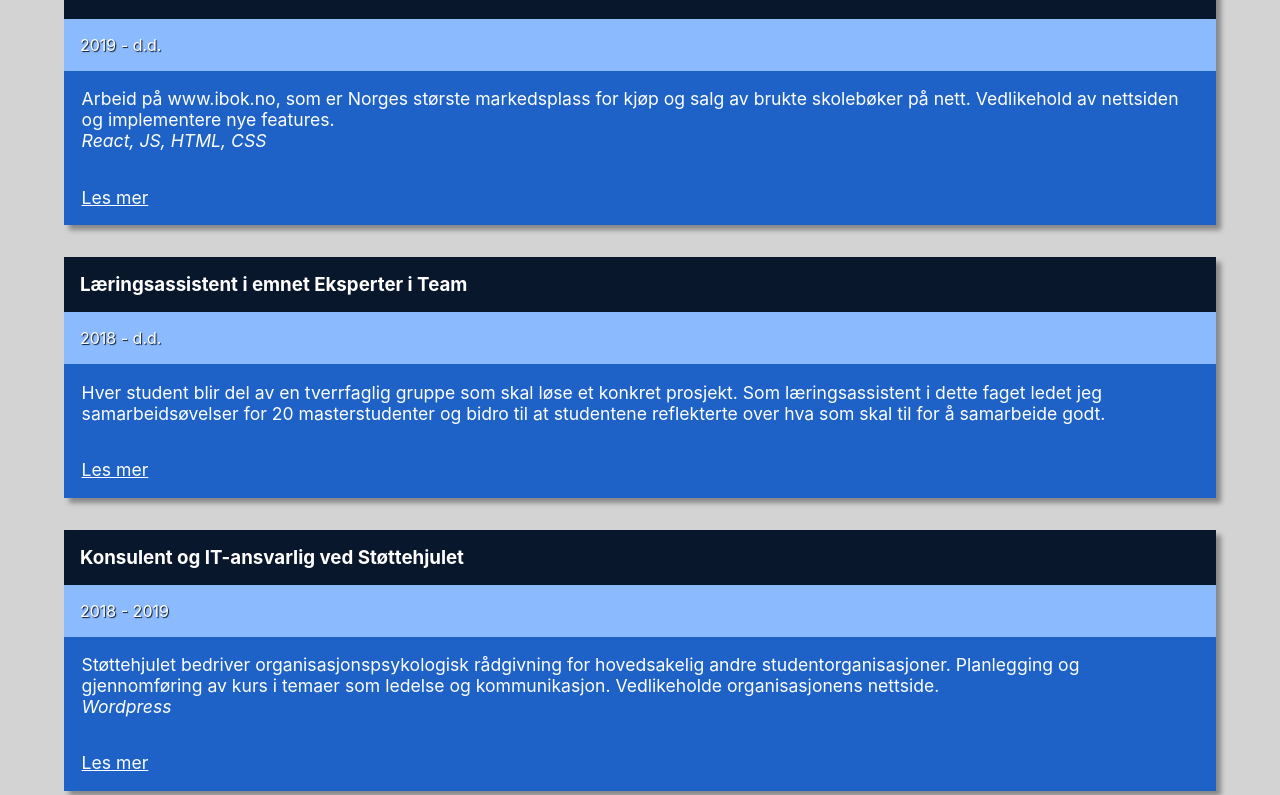
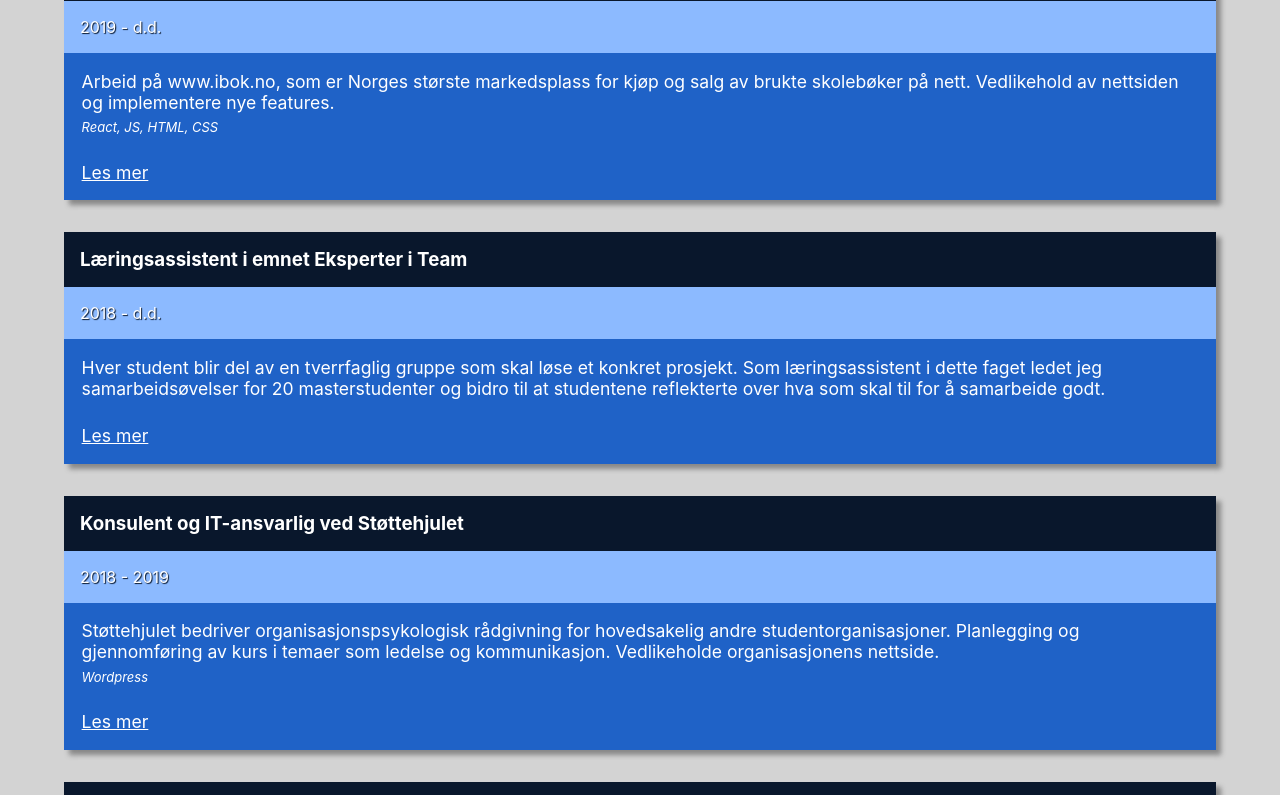
Before and after one commit to haalmarc/CV, a React (Create React App) app: page / in a window 1280 px wide. Shown: the part 1085-1880 px from the top of the page. Built offline with nearby package versions, Linux system fonts and the light colour scheme.

Commit message:
Add transition to 'readmore' and social icons. Add margin to 'readmore' and 'tech' and use smaller font-size on tech

```diff
--- a/src/App.js
+++ b/src/App.js
@@ -52,7 +52,7 @@ function App() {
         date="2018 - 2019"
         jobdesc="Støttehjulet bedriver organisasjonspsykologisk rådgivning for hovedsakelig andre studentorganisasjoner. Planlegging og gjennomføring av kurs i temaer som ledelse og kommunikasjon. Vedlikeholde organisasjonens nettside."
         tech="Wordpress"
-        link="https://www.stottehjulet.no"
+        link="http://stottehjulet.no/"
       />
       <Infobox
         job="Presse- og informasjonsassistent i Forsvaret"
--- a/src/components/Footer/index.css
+++ b/src/components/Footer/index.css
@@ -12,3 +12,8 @@ footer {
   font-size: 1.5em;
   margin: 0 1em;
 }
+
+.social:hover {
+  opacity: 0.6;
+  transition: 0.2s;
+}
--- a/src/components/Infobox/index.css
+++ b/src/components/Infobox/index.css
@@ -6,8 +6,13 @@ a {
   color: white;
 }
 
+a:hover {
+  opacity: 0.6;
+  transition: 0.2s;
+}
+
 .readmore {
-  margin-top: 2em;
+  margin-top: 1.5em;
 }
 
 .infoBox {
@@ -38,4 +43,6 @@ a {
 
 .tech {
   font-style: italic;
+  font-size: small;
+  margin-top: 0.5em;
 }
--- a/src/components/Infobox/index.js
+++ b/src/components/Infobox/index.js
@@ -12,7 +12,9 @@ const Infobox = (props) => (
     <div className="jobDesc">
       {props.jobdesc}
       <p className="tech">{props.tech}</p>
-      <p className="readmore"><a href={props.link} rel="noopener noreferrer" target="_blank">Les mer</a></p>
+      <p className="readmore">
+        <a href={props.link} rel="noopener noreferrer" target="_blank">Les mer</a>
+      </p>
     </div>
   </div>
 );
```
